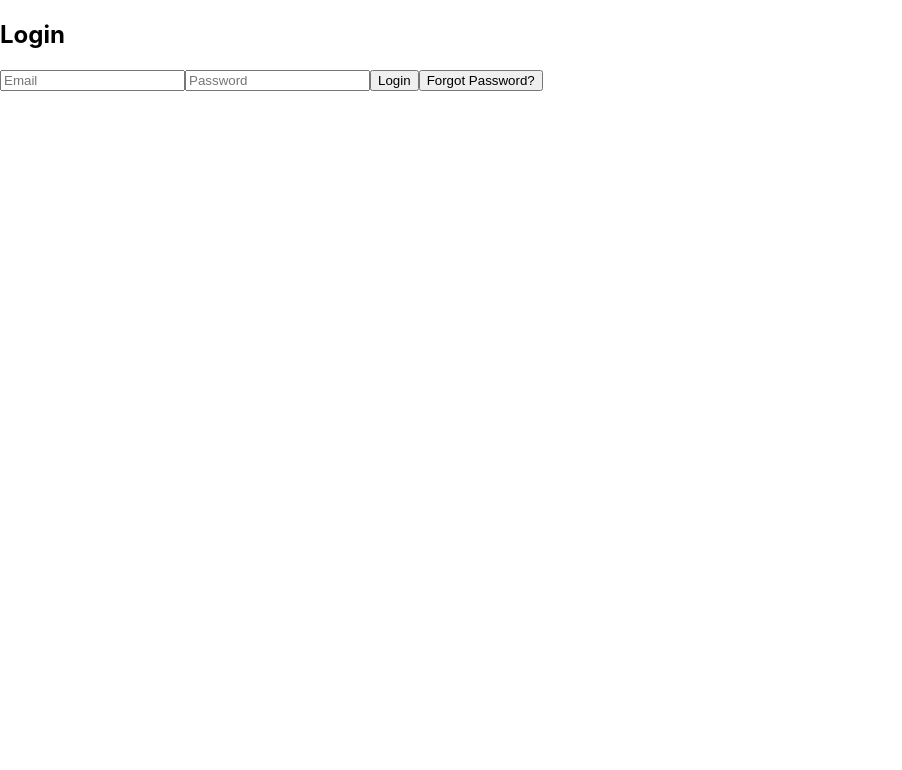
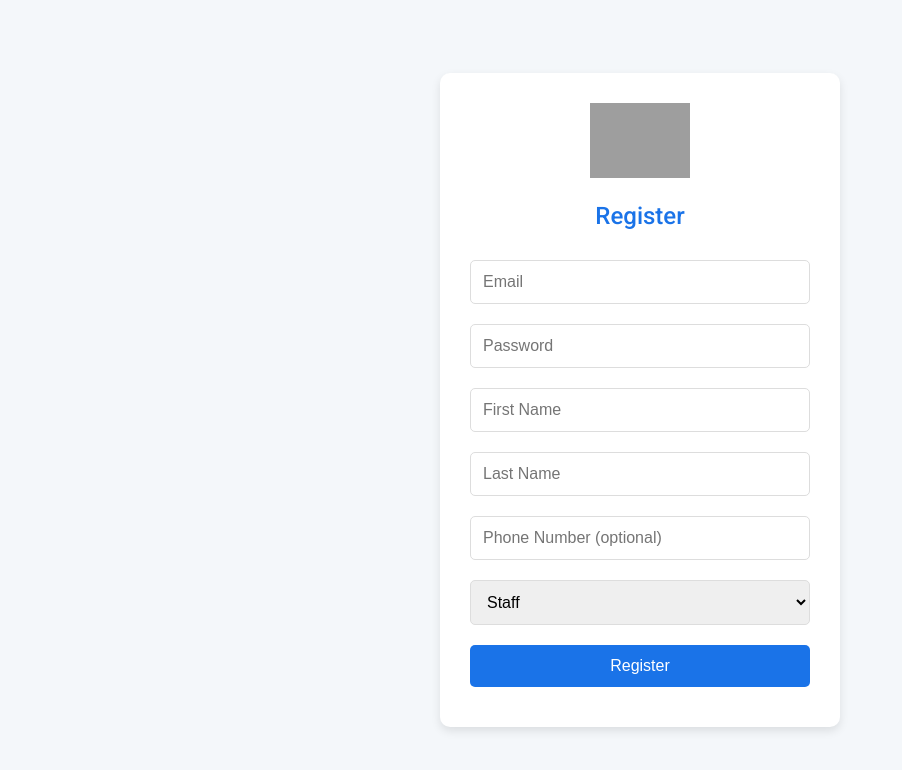
Before and after one commit to code-sample-git/CleaningServiceMgtSysFrontend, a React (Create React App) app: page /register in a window 1280 px wide. Before the commit this address led to /login. Shown: the top 770 px of the page, without its empty margins (0-902 px from the left). Built offline with nearby package versions, Linux system fonts and the light colour scheme; grey boxes are pictures that could not be loaded.

Commit message:
beaufied the layout, added register button

```diff
--- a/src/App.js
+++ b/src/App.js
@@ -1,18 +1,46 @@
 import { BrowserRouter as Router, Routes, Route, Navigate } from "react-router-dom";
-import { useState } from "react";
+import { useState, useEffect } from "react";
 import LoginPage from "./pages/LoginPage";
 import HomePage from "./pages/HomePage";
 import ForgotPasswordPage from "./pages/ForgotPasswordPage";
-import ResetPasswordPage from "./pages/ResetPasswordPage"; // Add new page
+import ResetPasswordPage from "./pages/ResetPasswordPage";
+import RegisterPage from "./pages/RegisterPage";
+import { getProfile } from './utils/api'; // Import API utility
 import './App.css';
 
 function App() {
   const [user, setUser] = useState(null);
+  const [loading, setLoading] = useState(true); // Add loading state
+
+  useEffect(() => {
+    const restoreSession = async () => {
+      const accessToken = localStorage.getItem('accessToken');
+      if (accessToken) {
+        try {
+          const { data } = await getProfile();
+          setUser({
+            email: data.email,
+            name: `${data.firstName} ${data.lastName}`,
+            profileImage: "https://upload.wikimedia.org/wikipedia/commons/a/ac/Default_pfp.jpg",
+          });
+        } catch (err) {
+          // If token is invalid or expired, clear storage and redirect to login
+          localStorage.removeItem('accessToken');
+          localStorage.removeItem('refreshToken');
+        }
+      }
+      setLoading(false);
+    };
+    restoreSession();
+  }, []);
+
+  if (loading) return <div>Loading...</div>;
 
   return (
     <Router>
       <Routes>
         <Route path="/login" element={<LoginPage setUser={setUser} />} />
+        <Route path="/register" element={<RegisterPage setUser={setUser} />} />
         <Route path="/forgot-password" element={<ForgotPasswordPage />} />
         <Route path="/reset-password/:token" element={<ResetPasswordPage />} />
         <Route
--- a/src/index.js
+++ b/src/index.js
@@ -1,6 +1,6 @@
 import React from 'react';
 import ReactDOM from 'react-dom/client';
-import './index.css';
+import './styles/styles.css'; // Corrected path
 import App from './App';
 import reportWebVitals from './reportWebVitals';
 
@@ -11,7 +11,4 @@ root.render(
   </React.StrictMode>
 );
 
-// If you want to start measuring performance in your app, pass a function
-// to log results (for example: reportWebVitals(console.log))
-// or send to an analytics endpoint. Learn more: https://bit.ly/CRA-vitals
 reportWebVitals();
--- a/src/pages/ForgotPasswordPage.js
+++ b/src/pages/ForgotPasswordPage.js
@@ -1,5 +1,5 @@
 import { useState } from "react";
-import { forgotPassword } from '../utils/api'; // Import API utility
+import { forgotPassword } from '../utils/api';
 
 function ForgotPasswordPage() {
   const [email, setEmail] = useState("");
@@ -20,6 +20,7 @@ function ForgotPasswordPage() {
 
   return (
     <div className="forgot-password-container">
+      <div className="card">
         <h2>Forgot Password</h2>
         {message && <p style={{ color: 'green' }}>{message}</p>}
         {error && <p style={{ color: 'red' }}>{error}</p>}
@@ -31,6 +32,7 @@ function ForgotPasswordPage() {
         />
         <button onClick={handleSubmit}>Submit</button>
       </div>
+    </div>
   );
 }
 
--- a/src/pages/LoginPage.js
+++ b/src/pages/LoginPage.js
@@ -1,25 +1,23 @@
 import { useState } from "react";
 import { useNavigate } from "react-router-dom";
-import { login } from '../utils/api'; // Import API utility
+import { login } from '../utils/api';
 
 function LoginPage({ setUser }) {
   const [email, setEmail] = useState("");
   const [password, setPassword] = useState("");
-  const [error, setError] = useState(""); // Add error state
+  const [error, setError] = useState("");
   const navigate = useNavigate();
 
   const handleLogin = async () => {
     try {
-      setError(""); // Clear previous errors
+      setError("");
       const { data } = await login({ email, password });
-      // Store tokens in localStorage
       localStorage.setItem('accessToken', data.accessToken);
       localStorage.setItem('refreshToken', data.refreshToken);
-      // Update user state
       setUser({
         email: data.user.email,
         name: `${data.user.firstName} ${data.user.lastName}`,
-        profileImage: "https://upload.wikimedia.org/wikipedia/commons/a/ac/Default_pfp.jpg", // Keep placeholder
+        profileImage: "https://upload.wikimedia.org/wikipedia/commons/a/ac/Default_pfp.jpg",
       });
       navigate("/home");
     } catch (err) {
@@ -31,8 +29,18 @@ function LoginPage({ setUser }) {
     navigate("/forgot-password");
   };
 
+  const handleRegister = () => {
+    navigate("/register");
+  };
+
   return (
     <div className="login-container">
+      <div className="card">
+        <img
+          src="https://encrypted-tbn0.gstatic.com/images?q=tbn:ANd9GcSnrssxO1WKp6L7ZblKOiDqNGEgQsivTW2trA&s"
+          alt="ServicePro Logo"
+          className="logo"
+        />
         <h2>Login</h2>
         {error && <p style={{ color: 'red' }}>{error}</p>}
         <input
@@ -47,8 +55,12 @@ function LoginPage({ setUser }) {
           value={password}
           onChange={(e) => setPassword(e.target.value)}
         />
-      <button onClick={handleLogin}>Login</button>
-      <button onClick={handleReset}>Forgot Password?</button>
+        <div style={{ display: 'flex', gap: '10px' }}>
+          <button style={{ flex: 1 }} onClick={handleLogin}>Login</button>
+          <button style={{ flex: 1 }} className="secondary" onClick={handleReset}>Forgot Password?</button>
+        </div>
+        <button className="secondary" onClick={handleRegister}>Register</button>
+      </div>
     </div>
   );
 }
--- /dev/null
+++ b/src/pages/RegisterPage.js
@@ -0,0 +1,96 @@
+import { useState } from "react";
+import { useNavigate } from "react-router-dom";
+import { register } from '../utils/api';
+
+const RegisterPage = ({ setUser }) => {
+  const [email, setEmail] = useState("");
+  const [password, setPassword] = useState("");
+  const [firstName, setFirstName] = useState("");
+  const [lastName, setLastName] = useState("");
+  const [phoneNumber, setPhoneNumber] = useState("");
+  const [role, setRole] = useState("staff");
+  const [error, setError] = useState("");
+  const [message, setMessage] = useState("");
+  const navigate = useNavigate();
+
+  const handleSubmit = async (e) => {
+    e.preventDefault();
+    try {
+      const userData = { email, password, firstName, lastName, phoneNumber, role };
+      const { data } = await register(userData);
+      localStorage.setItem('accessToken', data.accessToken);
+      localStorage.setItem('refreshToken', data.refreshToken);
+      setUser({
+        email: data.user.email,
+        name: `${data.user.firstName} ${data.user.lastName}`,
+        profileImage: "https://upload.wikimedia.org/wikipedia/commons/a/ac/Default_pfp.jpg",
+      });
+      setMessage("Registration successful! Redirecting to login...");
+      setError("");
+      setTimeout(() => navigate("/login"), 2000);
+    } catch (err) {
+      setError(err.response?.data?.message || "Registration failed");
+      setMessage("");
+    }
+  };
+
+  return (
+    <div className="register-container">
+      <div className="card">
+        <img
+          src="https://encrypted-tbn0.gstatic.com/images?q=tbn:ANd9GcSnrssxO1WKp6L7ZblKOiDqNGEgQsivTW2trA&s"
+          alt="ServicePro Logo"
+          className="logo"
+        />
+        <h2>Register</h2>
+        {message && <p style={{ color: 'green' }}>{message}</p>}
+        {error && <p style={{ color: 'red' }}>{error}</p>}
+        <form onSubmit={handleSubmit}>
+          <input
+            type="email"
+            placeholder="Email"
+            value={email}
+            onChange={(e) => setEmail(e.target.value)}
+            required
+          />
+          <input
+            type="password"
+            placeholder="Password"
+            value={password}
+            onChange={(e) => setPassword(e.target.value)}
+            required
+          />
+          <input
+            type="text"
+            placeholder="First Name"
+            value={firstName}
+            onChange={(e) => setFirstName(e.target.value)}
+            required
+          />
+          <input
+            type="text"
+            placeholder="Last Name"
+            value={lastName}
+            onChange={(e) => setLastName(e.target.value)}
+            required
+          />
+          <input
+            type="text"
+            placeholder="Phone Number (optional)"
+            value={phoneNumber}
+            onChange={(e) => setPhoneNumber(e.target.value)}
+          />
+          <select value={role} onChange={(e) => setRole(e.target.value)}>
+            <option value="staff">Staff</option>
+            <option value="manager">Manager</option>
+            <option value="admin">Admin</option>
+            <option value="client">Client</option>
+          </select>
+          <button type="submit">Register</button>
+        </form>
+      </div>
+    </div>
+  );
+};
+
+export default RegisterPage;
--- a/src/pages/ResetPasswordPage.js
+++ b/src/pages/ResetPasswordPage.js
@@ -23,15 +23,16 @@ const ResetPasswordPage = () => {
   };
 
   return (
-    <div>
+    <div className="reset-password-container">
+      <div className="card">
         <h2>Reset Password</h2>
         {message && <p style={{ color: 'green' }}>{message}</p>}
         {error && <p style={{ color: 'red' }}>{error}</p>}
         <form onSubmit={handleSubmit}>
           <div>
-          <label>New Password:</label>
             <input
               type="password"
+              placeholder="New Password"
               value={newPassword}
               onChange={(e) => setNewPassword(e.target.value)}
               required
@@ -40,6 +41,7 @@ const ResetPasswordPage = () => {
           <button type="submit">Reset Password</button>
         </form>
       </div>
+    </div>
   );
 };
 
--- /dev/null
+++ b/src/styles/styles.css
@@ -0,0 +1,129 @@
+/* Import Google Fonts */
+@import url('https://fonts.googleapis.com/css2?family=Roboto:wght@400;500;700&display=swap');
+
+/* Global Reset */
+* {
+  margin: 0;
+  padding: 0;
+  box-sizing: border-box;
+}
+
+body {
+  font-family: 'Roboto', sans-serif;
+  background-color: #f4f7fa;
+  color: #333;
+}
+
+/* Container Styles */
+.login-container,
+.register-container,
+.forgot-password-container,
+.reset-password-container,
+.home-container {
+  display: flex;
+  flex-direction: column;
+  align-items: center;
+  justify-content: center;
+  min-height: 100vh;
+  padding: 20px;
+}
+
+/* Card Styles */
+.card {
+  background: #fff;
+  border-radius: 10px;
+  box-shadow: 0 4px 10px rgba(0, 0, 0, 0.1);
+  padding: 30px;
+  width: 100%;
+  max-width: 400px;
+  text-align: center;
+}
+
+/* Logo */
+.logo {
+  width: 100px;
+  height: auto;
+  margin-bottom: 20px;
+}
+
+/* Typography */
+h2 {
+  font-size: 24px;
+  font-weight: 500;
+  margin-bottom: 20px;
+  color: #1a73e8;
+}
+
+/* Form Elements */
+input,
+select {
+  width: 100%;
+  padding: 12px;
+  margin: 10px 0;
+  border: 1px solid #ddd;
+  border-radius: 5px;
+  font-size: 16px;
+  transition: border-color 0.3s;
+}
+
+input:focus,
+select:focus {
+  outline: none;
+  border-color: #1a73e8;
+}
+
+/* Buttons */
+button {
+  width: 100%;
+  padding: 12px;
+  margin: 10px 0;
+  background-color: #1a73e8;
+  color: #fff;
+  border: none;
+  border-radius: 5px;
+  font-size: 16px;
+  font-weight: 500;
+  cursor: pointer;
+  transition: background-color 0.3s;
+}
+
+button:hover {
+  background-color: #1557b0;
+}
+
+button.secondary {
+  background-color: #6c757d;
+}
+
+button.secondary:hover {
+  background-color: #5a6268;
+}
+
+/* Messages */
+p[style*="color: green"] {
+  color: #28a745;
+  margin: 10px 0;
+}
+
+p[style*="color: red"] {
+  color: #dc3545;
+  margin: 10px 0;
+}
+
+/* Responsive Design */
+@media (max-width: 480px) {
+  .card {
+    padding: 20px;
+    max-width: 90%;
+  }
+
+  h2 {
+    font-size: 20px;
+  }
+
+  input,
+  select,
+  button {
+    font-size: 14px;
+  }
+}
```
Also changed, not shown: src/pages/HomePage.js (+6 -4 lines), 1 other file (tests, documents, lock files or other folders). Lines whose indentation alone changed are shown as unchanged.
